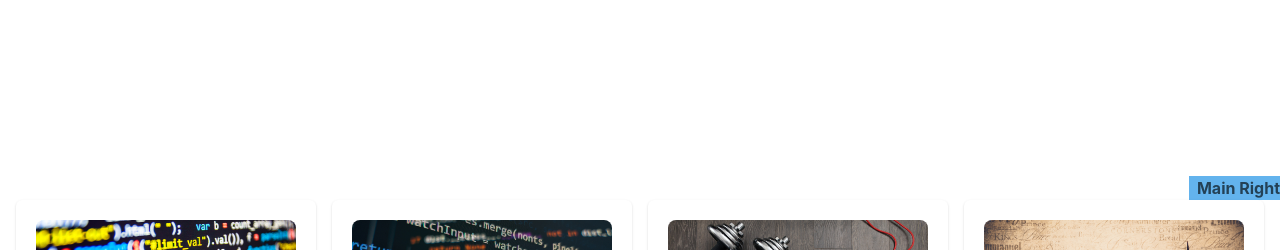
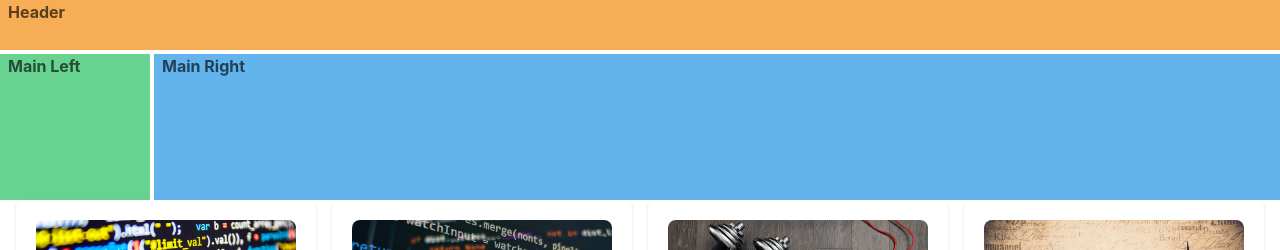
Before and after one commit to 3zbyjd/rlomuniv, a React (Vite) app: page / in a window 1280 px wide. Shown: the top 250 px of the page. Built offline with nearby package versions, Linux system fonts and the light colour scheme.

Commit message:
Messing with chakra UI elements.

```diff
--- a/src/components/SiteHeader.tsx
+++ b/src/components/SiteHeader.tsx
@@ -5,7 +5,7 @@ function SiteHeader() {
   return (
     <>
       <Grid
-        templateAreas={`"header"
+        templateAreas={`"header header"
                         "mainL mainR"`}
         gridTemplateRows={'50px 1fr'}
         gridTemplateColumns={'150px 1fr'}
```
